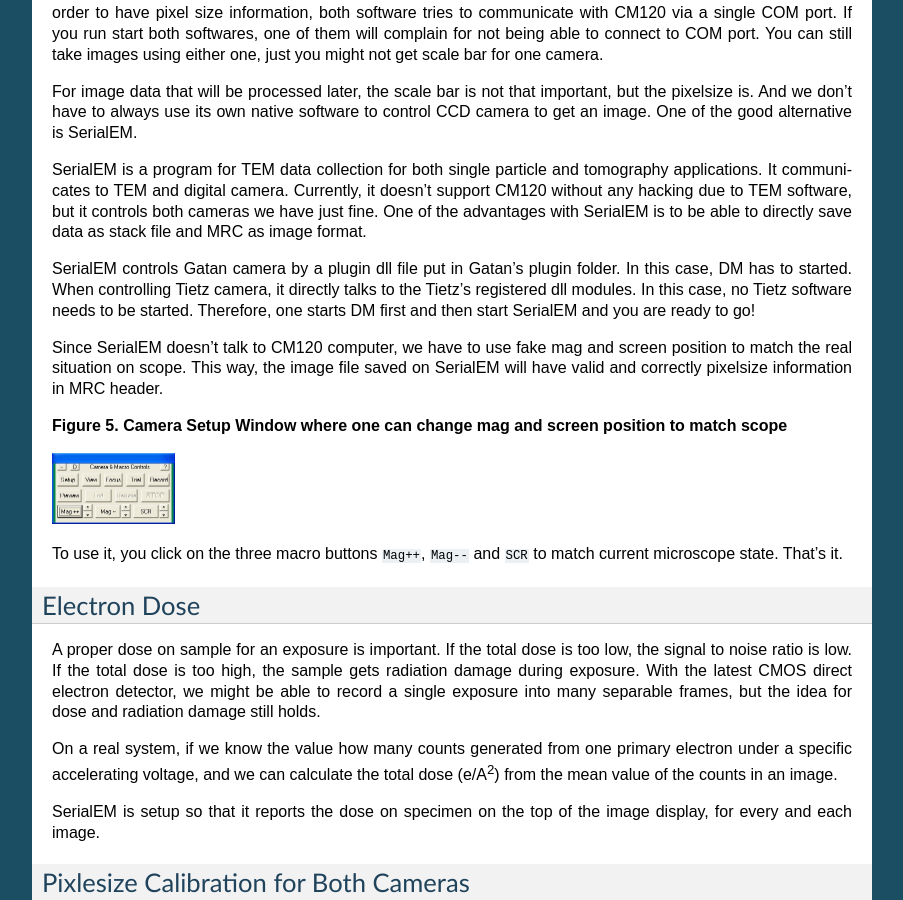
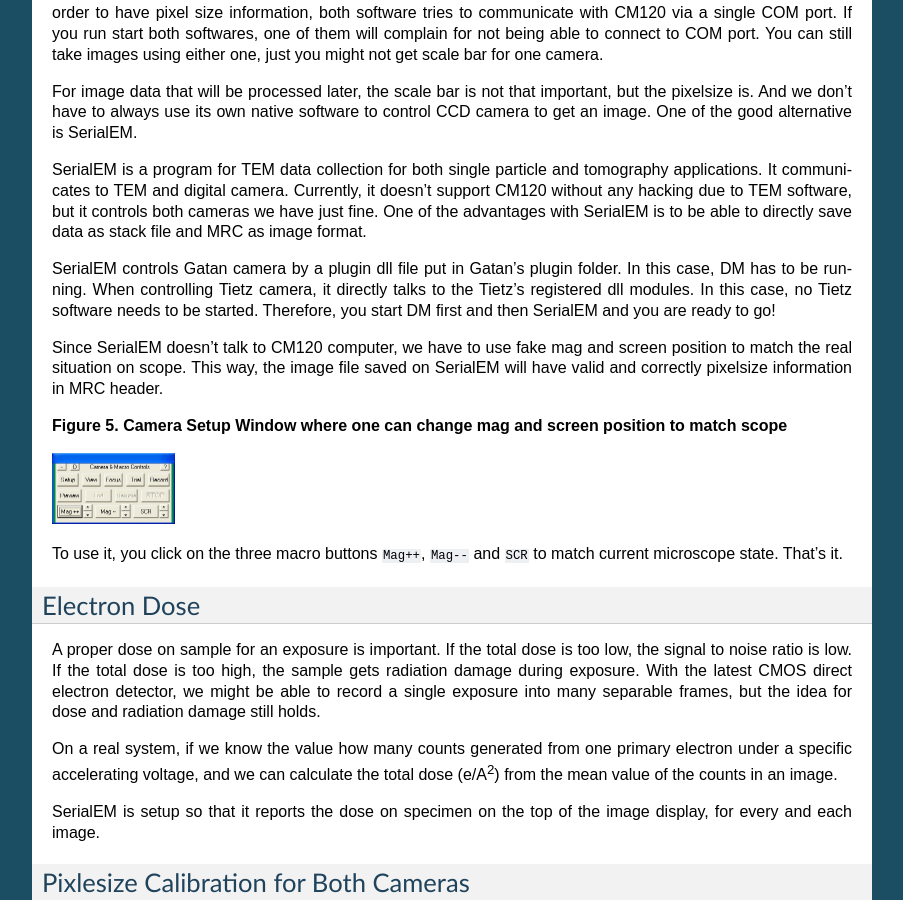
Before and after one commit to xuchen66/sphinx-emdocs, a Sphinx documentation site: the page built from source/ccds_cm120.rst, in a window 1280 px wide and 900 px high, scrolled down 4036 px. Shown: the whole window, without its empty margins (198-1101 px from the left). Built offline with Sphinx 7.4.7, drawn with Linux system fonts in a browser that asks for light colours; pages that are not in the unit, such as notebooks, are missing from menus; some of the changed text lies outside the part shown.

Commit message:
Update ccds_cm120.rst

```diff
--- a/source/ccds_cm120.rst
+++ b/source/ccds_cm120.rst
@@ -125,7 +125,7 @@
 
 SerialEM is a program for TEM data collection for both single particle and tomography applications. It communicates to TEM and digital camera. Currently, it doesn't support CM120 without any hacking due to TEM software, but it controls both cameras we have just fine. One of the advantages with SerialEM is to be able to directly save data as stack file and MRC as image format.
 
-SerialEM controls Gatan camera by a plugin dll file put in Gatan's plugin folder. In this case, DM has to started. When controlling Tietz camera, it directly talks to the Tietz's registered dll modules. In this case, no Tietz software needs to be started. Therefore, one starts DM first and then start SerialEM and you are ready to go!
+SerialEM controls Gatan camera by a plugin dll file put in Gatan's plugin folder. In this case, DM has to be running. When controlling Tietz camera, it directly talks to the Tietz's registered dll modules. In this case, no Tietz software needs to be started. Therefore, you start DM first and then SerialEM and you are ready to go!
 
 Since SerialEM doesn't talk to CM120 computer, we have to use fake mag and screen position to match the real situation on scope. This way, the image file saved on SerialEM will have valid and correctly pixelsize information in MRC header.
 
```
Also changed, not shown: other parts of source/ccds_cm120.rst (+1 -1 lines).
